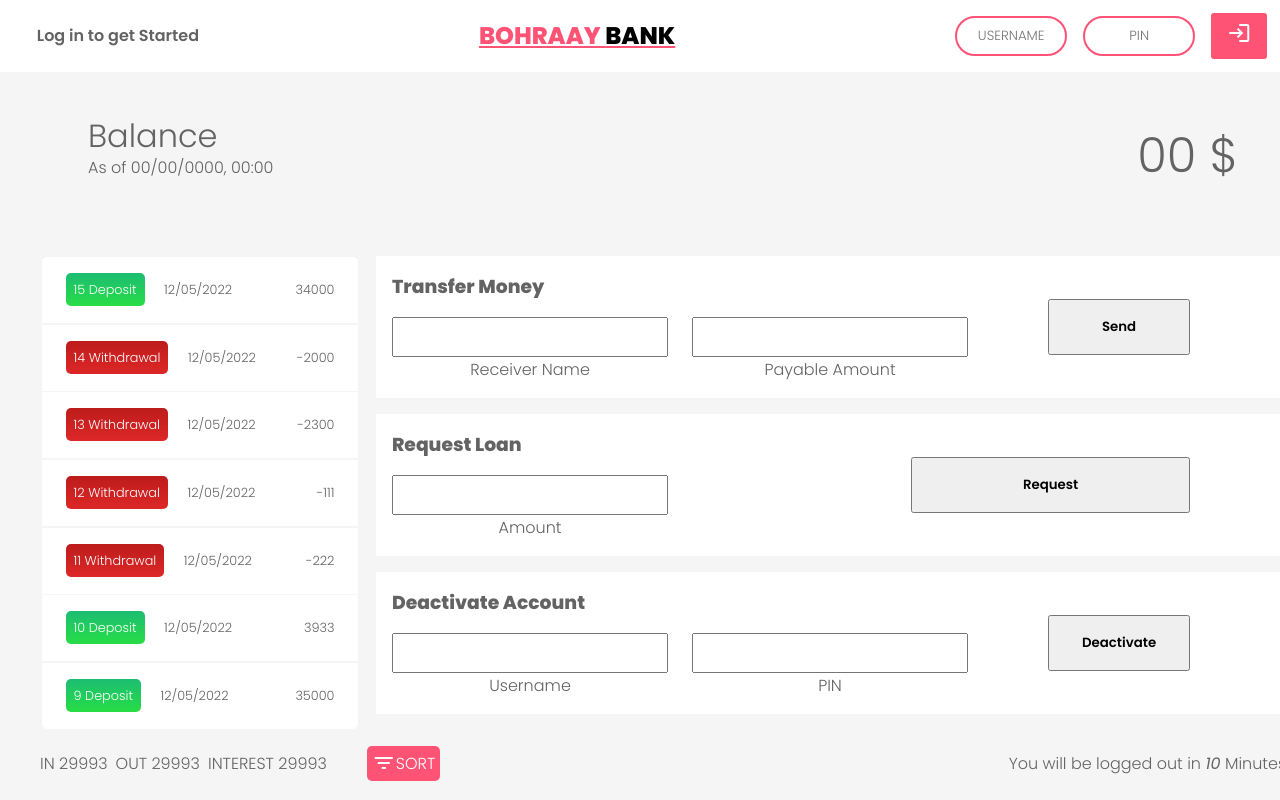
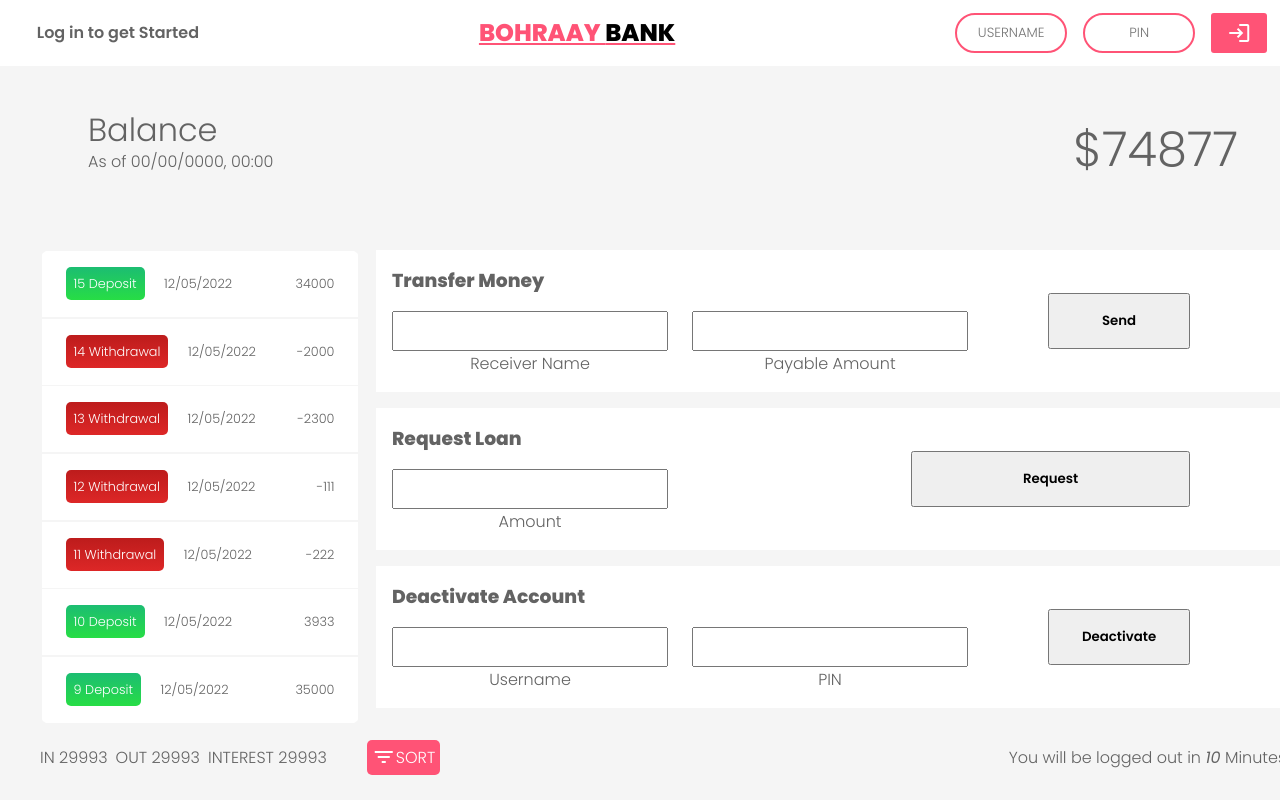
Before and after one commit to RehmanTyagi/First-Project, a plain HTML site: page index.html in a window 1280 px wide. Drawn offline with Linux system fonts and the light colour scheme.

Commit message:
total balance func completed

```diff
--- a/index.html
+++ b/index.html
@@ -76,7 +76,7 @@
         <button class="user-buttons deactivate-account">Deactivate</button>
       </div>
     </div>
-    <div class="in_out__interest">
+    <div class="cashflow_feature">
       <div class="user-cashflow">
         <span class="cashflow">
           <span class="cashflow-title">IN</span>
--- a/main.js
+++ b/main.js
@@ -1,4 +1,4 @@
-"use strict";
+"use strict"
 
 // const greetFunc = function (greeting) {
 //   return function (userName) {
@@ -167,48 +167,87 @@
 // }, 0)} `;
 // total balance
 
+// Arrays first challenge
+// const testCaseOne = {
+//   JuliasData: [3, 5, 2, 12, 7],
+//   KatesData: [4, 1, 15, 8, 3],
+// };
+// const testCaseTwo = {
+//   JuliasData: [9, 16, 6, 8, 3],
+//   KatesData: [10, 5, 6, 1, 4],
+// };
+
+// const checkDogs = function (dogsJulia, dogsKate) {
+//   // console.log(dogsJulia);
+//   const shallowCopy = dogsJulia;
+//   shallowCopy.splice(0, 1);
+//   shallowCopy.splice(-2);
+//   // console.log(shallowCopy);
+
+//   const filterdData = [...dogsJulia, ...dogsKate];
+//   console.log(filterdData);
+
+//   filterdData.forEach(function (ages, index) {
+//     if (ages < 3) {
+//       console.log(
+//         `Puppy number ${index + 1} is still a Puppy with the age of ${ages}`
+//       );
+//     } else {
+//       console.log(
+//         `Dog number ${index + 1} is an Adult with the age of ${ages}`
+//       );
+//     }
+//     console.log(`----------------------------------`);
+//   });
+// };
+// checkDogs(testCaseTwo.JuliasData, testCaseTwo.KatesData);
+// checkDogs(testCaseTwo.JuliasData, testCaseTwo.KatesData);
+// Arrays first challenge
+
 // Bankist Project
 
 // Elements
-const bankistApp = document.querySelector(".app");
-const balance = document.querySelector(".balance");
-const movementsContainer = document.querySelector(".movements");
-const userActions = document.querySelector(".user-actions");
-const in_out__interest = document.querySelector(".in_out__interest");
+const bankistApp = document.querySelector(".app")
+const balance = document.querySelector(".balance")
+const availableBalance = document.querySelector(".available-balance")
+const movementsContainer = document.querySelector(".movements")
+const userActions = document.querySelector(".user-actions")
+const cashflowFeature = document.querySelector(".cashflow_feature")
 // Elements
 
 // users
 const accountOne = {
-  user: "Rehman",
+  user: "Rehman tyagi",
   movements: [
     200, 100, 400, -499, -993, 22, 1222, -2999, 35000, 3933, -222, -111, -2300,
     -2000, 34000,
   ],
   interest: 1.5,
   pin: 555,
-};
+}
 const accountTwo = {
-  user: "shoyaib",
+  user: "shoyaib tyagi",
   movements: [
     200, 100, 4800, -4199, -9913, 22, 12522, -29799, 3500, 39334, -22, -11,
     -200, -200, 3400,
   ],
   interest: 1.5,
   pin: 9971,
-};
+}
 const accountThree = {
-  user: "Mannan",
+  user: "Mannan tyagi",
   movements: [
     500, 100, 600, -4909, -9093, 202, 122, -29909, 3500, 333, -2022, -1011,
     -23100, -20000, 340000,
   ],
   interest: 1.5,
   pin: 1200,
-};
+}
+const totalAccounts = [accountOne, accountThree, accountTwo]
 
 const movementsFunc = function (movements) {
   movements.forEach(function (mov, index) {
-    const transactionType = mov > 0 ? "Deposit" : "Withdrawal";
+    const transactionType = mov > 0 ? "Deposit" : "Withdrawal"
     const movementsHTML = `<div class="transaction-movements">
     <div class="transaction">
       <span class="${transactionType} transaction-type">${
@@ -217,12 +256,28 @@ const movementsFunc = function (movements) {
       <span class="transaction-date">12/05/2022</span>
     </div>
     <div class="transaction-amount">${mov}</div>
-  </div>`;
-    movementsContainer.insertAdjacentHTML("afterbegin", movementsHTML);
-  });
-};
+  </div>`
+    movementsContainer.insertAdjacentHTML("afterbegin", movementsHTML)
+    const CurrentBalance = movements.filter(function (mov) {
+      return mov > 0
+    })
+    let balance = CurrentBalance.reduce((sum, item) => (sum += item))
+    availableBalance.innerHTML = `$${balance}`
+  })
+}
+movementsFunc(accountOne.movements)
 
-movementsFunc(accountOne.movements);
+const usernameCreation = function (accs) {
+  accs.forEach(function (acc) {
+    acc.username = acc.user
+      .toLowerCase()
+      .split(" ")
+      .map((shortName) => shortName[0])
+      .join("")
+  })
+}
+usernameCreation(totalAccounts)
+// console.log(totalAccounts)
 // users
 
 // Bankist Project
--- a/styles.css
+++ b/styles.css
@@ -59,6 +59,7 @@ body {
 .user-login_area button {
   padding: 0.5rem 1rem;
   border: none;
+  display: flex;
   background-color: var(--primary-color);
   color: var(--white-color);
   cursor: pointer;
@@ -80,7 +81,7 @@ body {
   justify-content: space-between;
 }
 .balance,
-.in_out__interest {
+.cashflow_feature {
   grid-column: 1/3;
 }
 .balance .balance-status {
@@ -145,7 +146,7 @@ body {
   gap: 1.5rem;
   text-align: center;
 }
-.in_out__interest {
+.cashflow_feature {
   display: flex;
   justify-content: space-between;
   align-items: center;
```
